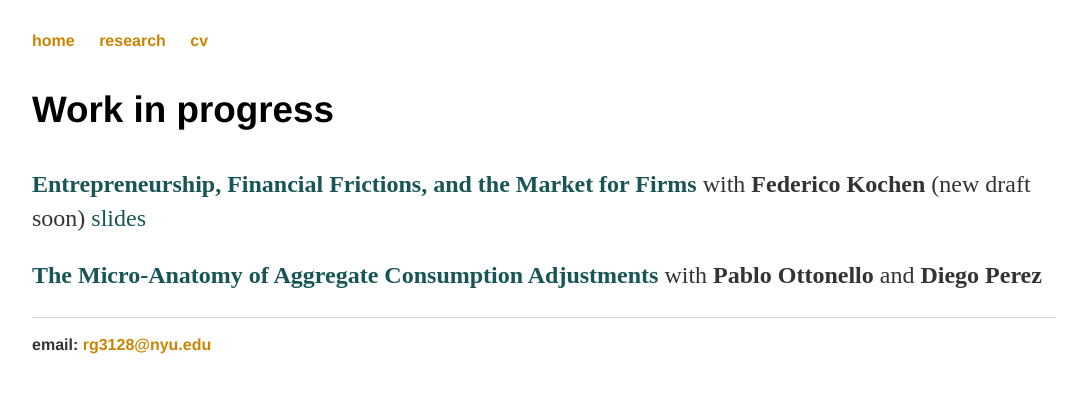
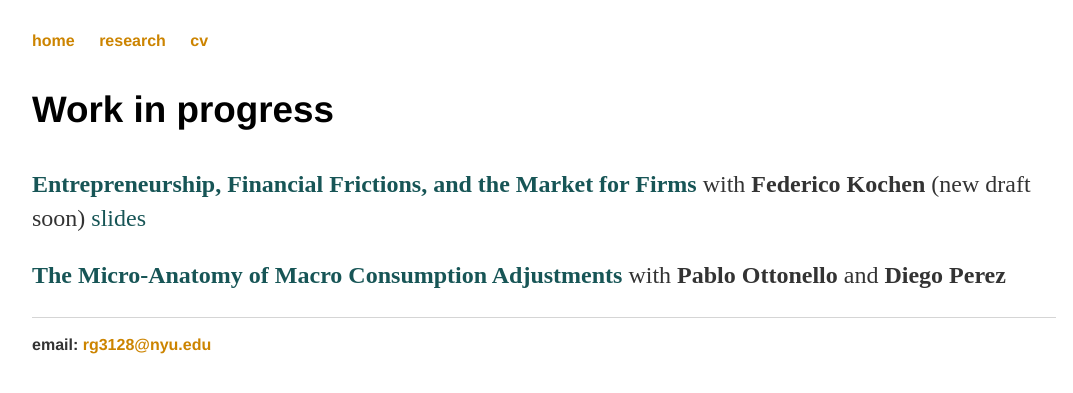
Before and after one commit to rafaguntin/rafaguntin.github.io, a Jekyll site: the page built from research/index.html, in a window 1280 px wide. Shown: the top 393 px of the page, without its empty margins (96-1169 px from the left). Built offline with Jekyll 4.4.1, drawn with Linux system fonts in a browser that asks for light colours.

Commit message:
Update index.html

```diff
--- a/research/index.html
+++ b/research/index.html
@@ -6,7 +6,7 @@ title: Rafael Guntin - Research
 		<div class="blurb">
 			<h3> Work in progress </h3>
 			<p> <a style="font-weight: bold; color:#175556"
-			       href="https://www.dropbox.com/s/5y7eh5qdi29uxg1/Entrepreneurship%2C%20Financial%20Frictions%2C%20and%20the%20Market%20of%20Firms.pdf?raw=1"
+			       href="https://www.dropbox.com/s/pzb4vbrpeknupjc/Entrepreneurship%20Financial%20Frictions%20and%20the%20Market%20of%20Firms.pdf?raw=1"
 			       target="_blank">Entrepreneurship, Financial Frictions, and the Market for Firms</a>
 				with
 				<a style="font-weight: bold; color:#333" href="https://sites.google.com/view/federicokochen/home" target="_blank"> Federico Kochen </a>
@@ -14,7 +14,7 @@ title: Rafael Guntin - Research
 				<a style="color:#175556" href="https://www.dropbox.com/s/ya107zbbt236aah/GK%20-%20Slides%20NYU%20-%2009Dec19%20-%20Handout.pdf?raw=1" target="_blank"> slides <a>
 			</p>
 			<p> <a style="font-weight: bold; color:#175556"
-			       >The Micro-Anatomy of Aggregate Consumption Adjustments</a>
+			       >The Micro-Anatomy of Macro Consumption Adjustments</a>
 				with
 				<a style="font-weight: bold; color:#333" href="https://sites.google.com/site/ottonellopablo/" target="_blank"> Pablo Ottonello </a>
 				and
```
